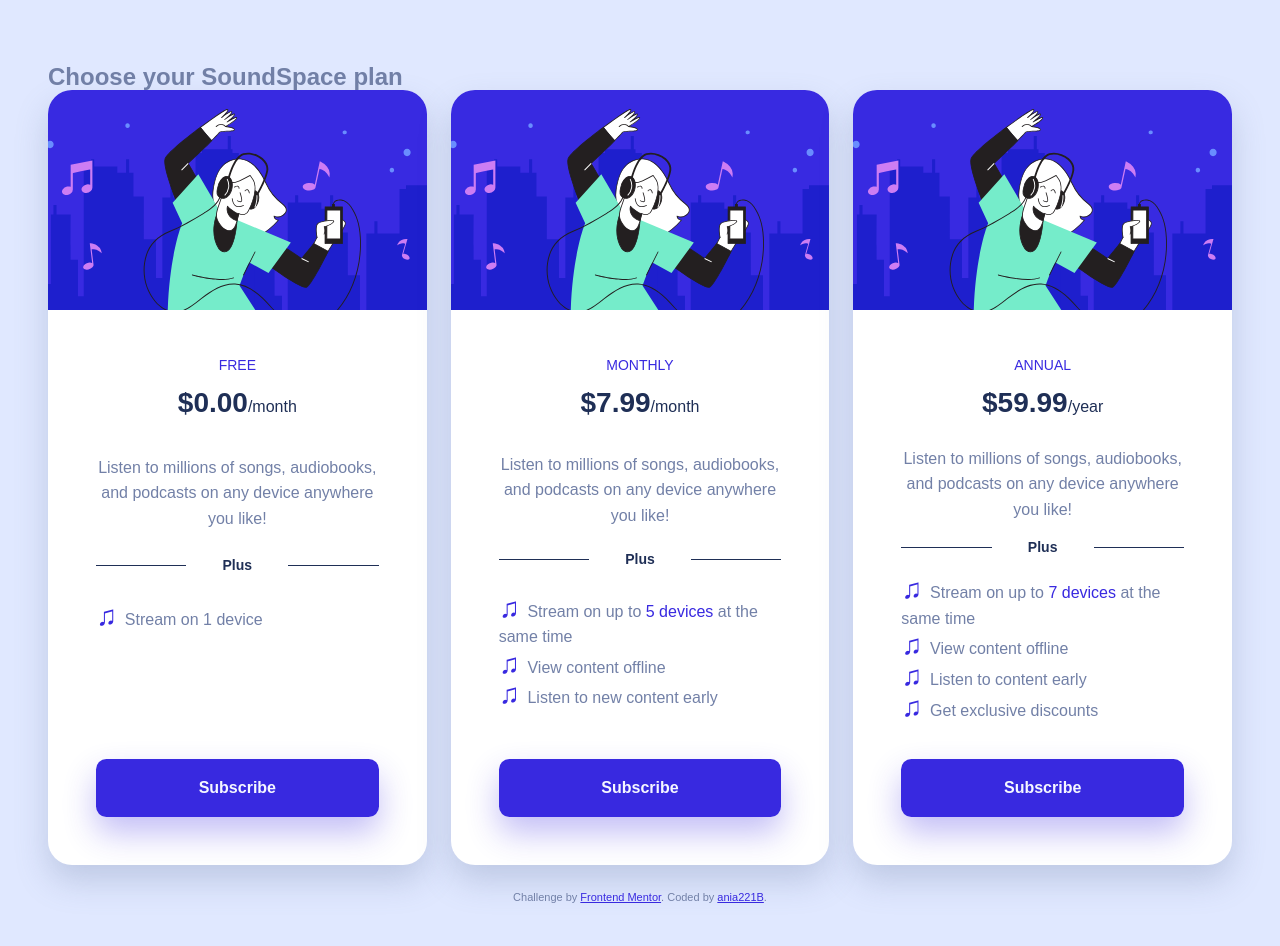
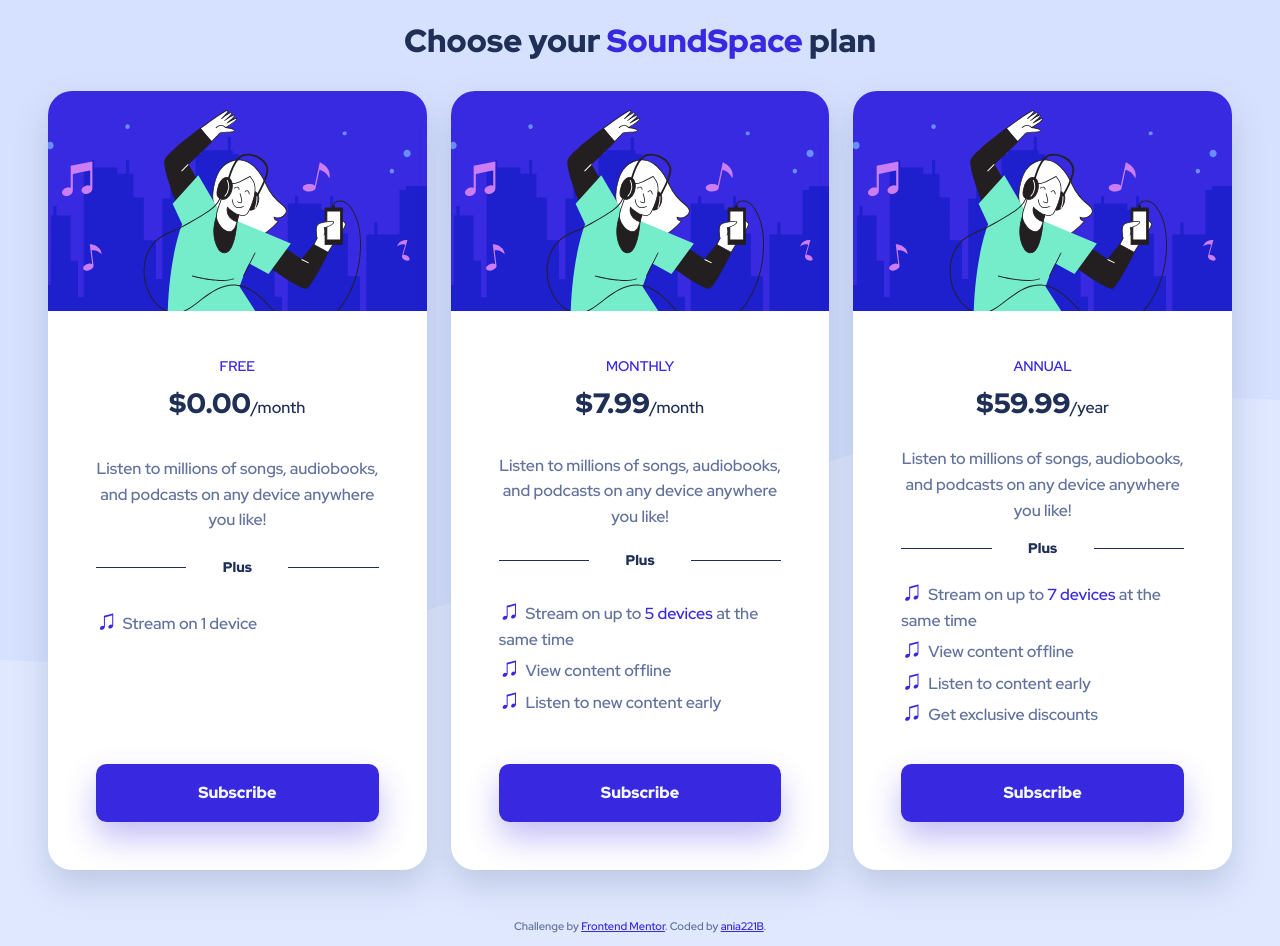
Before and after one commit to ania221B/order-summary-frontend-mentor, a website with bundled scripts: page index.html in a window 1280 px wide. Before the commit the page ends 917 px from the top, so only its background shows below. Built offline with nearby package versions, Linux system fonts and the light colour scheme; files whose address does not match are found by name.

Commit message:
added fonts & main header, fixed animation & scrolling, fixed path to background image, improved text contrast

```diff
--- a/css/styles.css
+++ b/css/styles.css
@@ -1,3 +1,24 @@
+/* ===== FONTS ===== */
+
+@font-face {
+  font-family: 'Red Hat Display';
+  font-weight: 500;
+  src: url('/assets/fonts/redhatdisplay-medium-webfont.woff2') format('woff2'),
+    url('/assets/fonts/redhatdisplay-medium-webfont.woff') format('woff');
+}
+@font-face {
+  font-family: 'Red Hat Display';
+  font-weight: 700;
+  src: url('/assets/fonts/redhatdisplay-bold-webfont.woff2') format('woff2'),
+    url('/assets/fonts/redhatdisplay-bold-webfont.woff') format('woff');
+}
+@font-face {
+  font-family: 'Red Hat Display';
+  font-weight: 900;
+  src: url('/assets/fonts/redhatdisplay-black-webfont.woff2') format('woff2'),
+    url('/assets/fonts/redhatdisplay-black-webfont.woff') format('woff');
+}
+
 /* ===== CUSTOM PROPERTIES ===== */
 
 :root {
@@ -6,6 +27,7 @@
   --fs-300: 0.875rem;
   --fs-400: 1rem;
   --fs-500: 1.75rem;
+  --fs-600: 2rem;
 
   --fw-500: 500;
   --fw-700: 700;
@@ -16,7 +38,7 @@
   --clr-primary-100: hsl(225, 100%, 98%);
   --clr-primary-200: hsl(224, 23%, 85%);
   --clr-primary-300: hsla(224, 23%, 55%, 0.3);
-  --clr-primary-700: hsl(224, 23%, 55%);
+  --clr-primary-700: hsl(224, 23%, 50%);
   --clr-primary-900: hsl(223, 47%, 23%);
 
   --clr-secondary-100: hsl(225, 100%, 94%);
@@ -33,7 +55,7 @@
   --button-padding-inline: 2em;
   --button-shadow: var(--clr-secondary-300);
 
-  --content-padding: 4em;
+  --content-padding: 1.5em;
 
   --card-base-width: 20rem;
   --card-max-width: 28rem;
@@ -53,7 +75,7 @@
   font-weight: var(--fw-500);
   color: var(--clr-primary-700);
   background-color: var(--clr-secondary-100);
-  background-image: url('../images/pattern-background-mobile.svg');
+  background-image: url('../assets/images/pattern-background-mobile.svg');
   background-repeat: no-repeat;
   background-size: 100dvw;
 
@@ -63,12 +85,11 @@
   align-content: center;
 
   isolation: isolate;
-  overflow: hidden;
 }
 
 body[data-state]::before {
   content: '';
-  position: absolute;
+  position: fixed;
   top: 0;
   transform: scale(0, 0);
   aspect-ratio: 1;
@@ -117,14 +138,14 @@
     background-image: url(../images/pattern-background-desktop.svg);
   }
   body[data-state]::before {
-    animation-duration: 1250ms;
+    animation-duration: 1350ms;
   }
 }
 
 main {
   grid-row: 1;
   align-self: center;
-  padding-block-start: var(--content-padding);
+  padding-block: var(--content-padding);
 }
 
 button {
@@ -143,10 +164,20 @@
 
 /* ===== TYPOGRAPHY ===== */
 
+.h1,
 .h2,
 .h3 {
   font-weight: var(--fw-900);
   color: var(--clr-primary-900);
+}
+
+.h1 {
+  font-size: var(--fs-600);
+  text-align: center;
+}
+
+.h1 span {
+  color: var(--clr-secondary-400);
 }
 
 .h2 {
@@ -190,6 +221,10 @@
 
 .flow > * + * {
   margin-top: var(--flow-spacer, 1.25em);
+}
+
+.margin-xl {
+  margin-top: 2em;
 }
 
 .divider {
```
